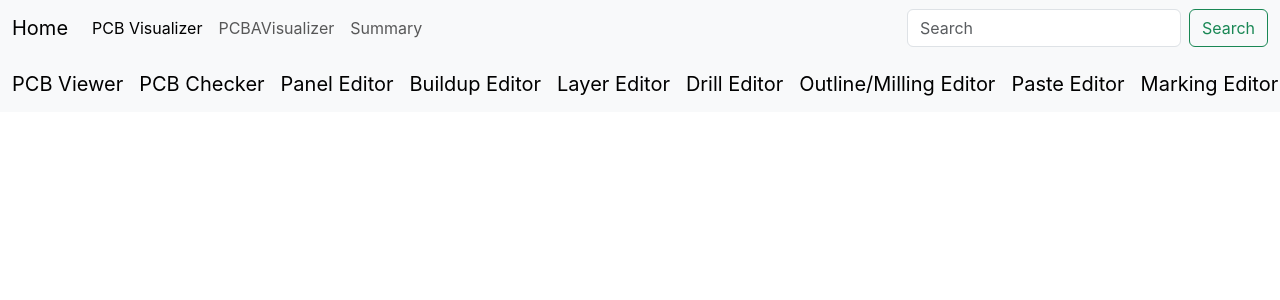
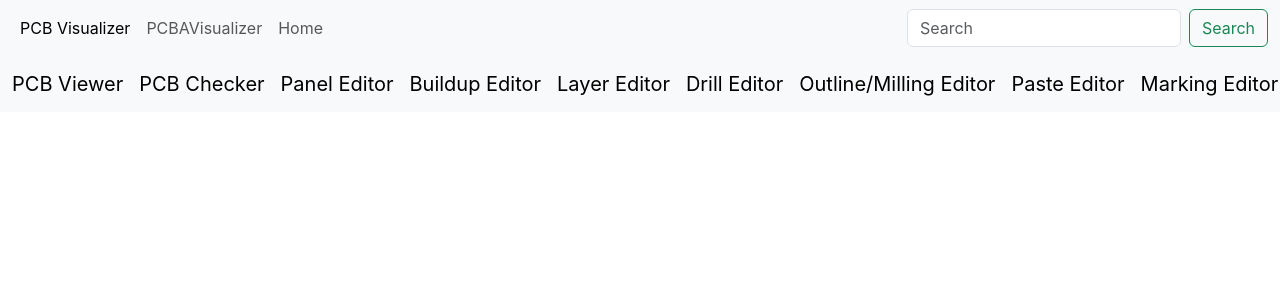
Before and after one commit to Asmit-Dhakal/react, a React (Create React App) app in the folder textutils/: page / in a window 1280 px wide. Shown: the top 300 px of the page. Built offline with nearby package versions, Linux system fonts and the light colour scheme.

Commit message:
first commit

```diff
--- a/textutils/src/App.js
+++ b/textutils/src/App.js
@@ -1,50 +1,13 @@
 import './App.css';
+import Navbar1 from './components/Navbar1';
+import Navbar2 from './components/Navbar2';
+
 function App() {
   return (
     <>
-  <nav className="navbar navbar-expand-lg bg-body-tertiary">
-  <div className="container-fluid">
-    <a className="navbar-brand" href="/">Home</a>
-    <button className="navbar-toggler" type="button" data-bs-toggle="collapse" data-bs-target="#navbarSupportedContent" aria-controls="navbarSupportedContent" aria-expanded="false" aria-label="Toggle navigation">
-      <span className="navbar-toggler-icon"></span>
-    </button>
-    <div className="collapse navbar-collapse" id="navbarSupportedContent">
-      <ul className="navbar-nav me-auto mb-2 mb-lg-0">
-        <li className="nav-item">
-          <a className="nav-link active" aria-current="page" href="/">PCB Visualizer</a>
-        </li>
-        <li className="nav-item">
-          <a className="nav-link" href="/">PCBAVisualizer</a>
-        </li>
-        <li className="nav-item">
-          <a className="nav-link" href="/">Summary</a>
-        </li>
-      </ul>
-      <form className="d-flex" role="search">
-        <input className="form-control me-2" type="search" placeholder="Search" aria-label="Search"/>
-        <button className="btn btn-outline-success" type="submit">Search</button>
-      </form>
-    </div>
-  </div>
-</nav>
-<div>
+<Navbar1 title="Home"/>
+<Navbar2/>
 
-</div>
-<nav className="navbar navbar-expand-lg bg-body-tertiary">
-  <div className="container-fluid">
-    <a className="navbar-brand" href="/">PCB Viewer</a>
-    <a className="navbar-brand" href="/">PCB Checker</a>
-    <a className="navbar-brand" href="/">Panel Editor</a>
-    <a className="navbar-brand" href="/">Buildup Editor</a>
-    <a className="navbar-brand" href="/">Layer Editor</a>
-    <a className="navbar-brand" href="/">Drill Editor</a>
-    <a className="navbar-brand" href="/">Outline/Milling Editor</a>
-    <a className="navbar-brand" href="/">Paste Editor</a>
-    <a className="navbar-brand" href="/">Marking Editor</a>
-    <a className="navbar-brand" href="/">Impedance Cacluator</a>
-    <a className="navbar-brand" href="/">Pixture Editor</a>
-  </div>
-</nav>
 </>
   );
 }
--- /dev/null
+++ b/textutils/src/components/Navbar1.js
@@ -0,0 +1,26 @@
+import React from 'react'
+export default function Navbar1(props) {
+  return (
+  <nav className="navbar navbar-expand-lg bg-body-tertiary">
+   <div className="container-fluid">
+    <div className="collapse navbar-collapse" id="navbarSupportedContent">
+      <ul className="navbar-nav me-auto mb-2 mb-lg-0">
+        <li className="nav-item">
+          <a className="nav-link active" aria-current="page" href="/">PCB Visualizer</a>
+        </li>
+        <li className="nav-item">
+          <a className="nav-link" href="/">PCBAVisualizer</a>
+        </li>
+        <li className="nav-item">
+          <a className="nav-link" href="/">{props.title}</a>
+        </li>
+      </ul>
+      <form className="d-flex" role="search">
+        <input className="form-control me-2" type="search" placeholder="Search" aria-label="Search"/>
+        <button className="btn btn-outline-success" type="submit">Search</button>
+      </form>
+    </div>
+  </div>
+</nav>
+  )
+}
--- /dev/null
+++ b/textutils/src/components/Navbar2.js
@@ -0,0 +1,20 @@
+import React from 'react'
+export default function Navbar2() {
+  return (
+    <nav className="navbar navbar-expand-lg bg-body-tertiary">
+    <div className="container-fluid">
+      <a className="navbar-brand" href="/">PCB Viewer</a>
+      <a className="navbar-brand" href="/">PCB Checker</a>
+      <a className="navbar-brand" href="/">Panel Editor</a>
+      <a className="navbar-brand" href="/">Buildup Editor</a>
+      <a className="navbar-brand" href="/">Layer Editor</a>
+      <a className="navbar-brand" href="/">Drill Editor</a>
+      <a className="navbar-brand" href="/">Outline/Milling Editor</a>
+      <a className="navbar-brand" href="/">Paste Editor</a>
+      <a className="navbar-brand" href="/">Marking Editor</a>
+      <a className="navbar-brand" href="/">Impedance Cacluator</a>
+      <a className="navbar-brand" href="/">Pixture Editor</a>
+    </div>
+  </nav>
+  )
+}
```
Also changed, not shown: textutils/src/module1.js (added).
